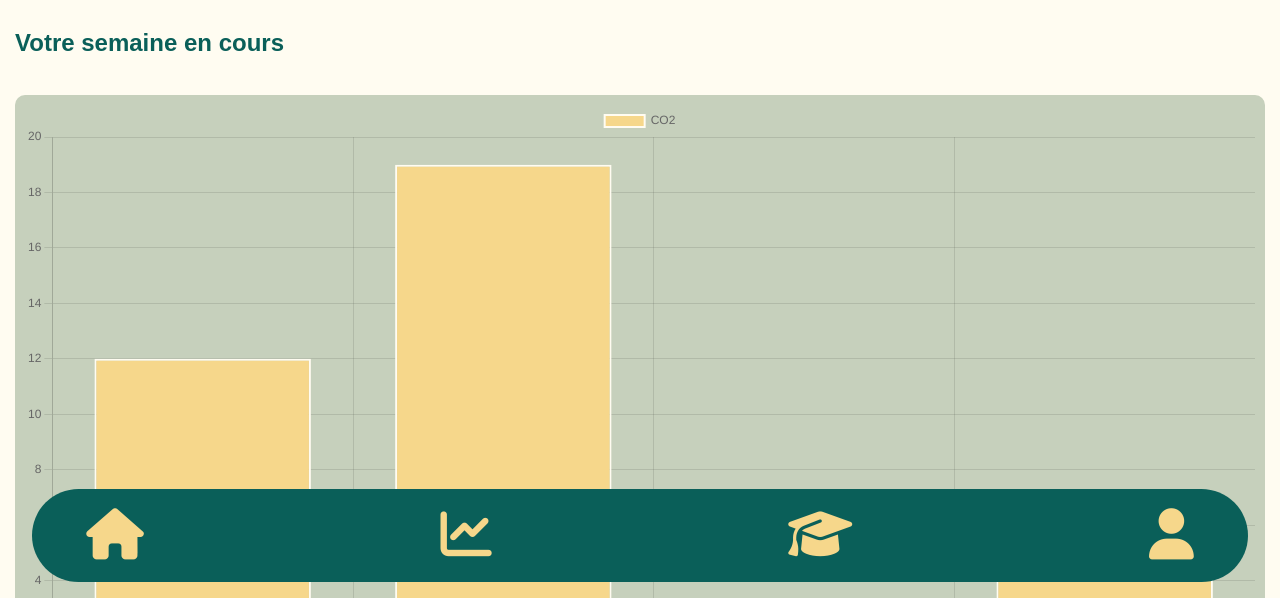
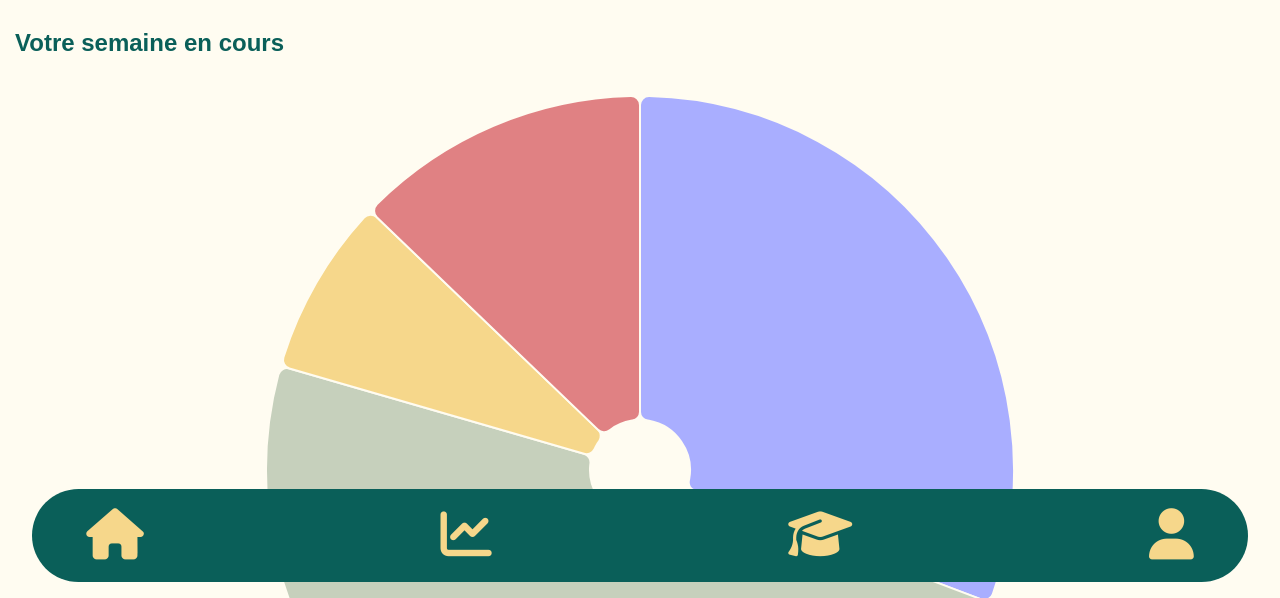
Before and after one commit to JeremyMrt/april, a plain HTML site: page index.html in a window 1280 px wide. Shown: the part 202-800 px from the top of the page. Drawn offline with nearby package versions, Linux system fonts and the light colour scheme.

Commit message:
Chart JS on homepage

```diff
--- a/index.html
+++ b/index.html
@@ -38,17 +38,18 @@
         const ctx = document.getElementById("myChart");
 
         new Chart(ctx, {
-          type: "bar",
+          type: "doughnut",
           data: {
             labels: ["Energie", "Transport", "Alimentation", "Déchets"],
             datasets: [
               {
                 label: "CO2",
                 data: [12, 19, 3, 5],
-                borderWidth: 2,
                 borderColor: "#fffcf1",
-                backgroundColor: "#F6D78B",
-                color: "white",
+                backgroundColor: ["#A9AEFF", "#C6D0BC", "#F6D78B", "#E08183"],
+                hoverOffset: 5,
+                borderRadius: 9,
+                cutout: 50,
               },
             ],
           },
@@ -56,6 +57,12 @@
             scales: {
               y: {
                 beginAtZero: true,
+                display: false,
+              },
+            },
+            plugins: {
+              legend: {
+                display: false,
               },
             },
           },
--- a/style.css
+++ b/style.css
@@ -129,11 +129,9 @@ header .fa-bell {
   margin-bottom: 3vmax;
 }
 
-.myChart {
-  width: 100%;
-  padding: 10px;
-  background-color: var(--secondary-clr);
-  border-radius: 10px;
+#myChart {
+  width: 60%;
+  margin: 0 auto;
 }
 
 .actualites > h2 {
```
